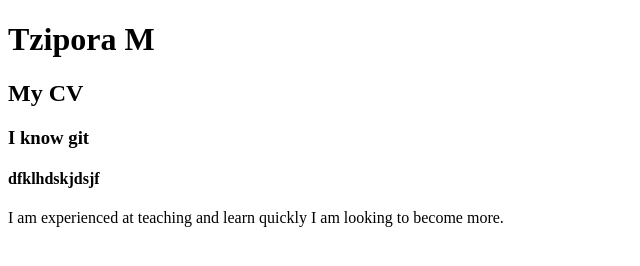
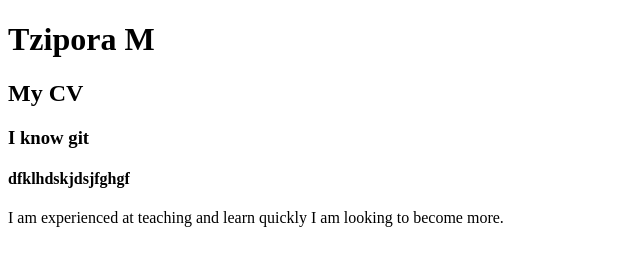
Before and after one commit to TSMirk/TSMirk.github.io, a plain HTML site: page Index.html in a window 1280 px wide. Shown: the full height of the page, 0-640 px from the left. Drawn offline with Linux system fonts and the light colour scheme.

Commit message:
Update Index.html
dfdfg

```diff
--- a/Index.html
+++ b/Index.html
@@ -9,7 +9,7 @@
     <h1>Tzipora M</h1>
     <h2>My CV</h2>
     <h3>I know git</h3>
-    <h4>dfklhdskjdsjf</h4>
+    <h4>dfklhdskjdsjfghgf</h4>
     <p>I am experienced at teaching and learn quickly
         I am looking to become more.
     </p>
```
